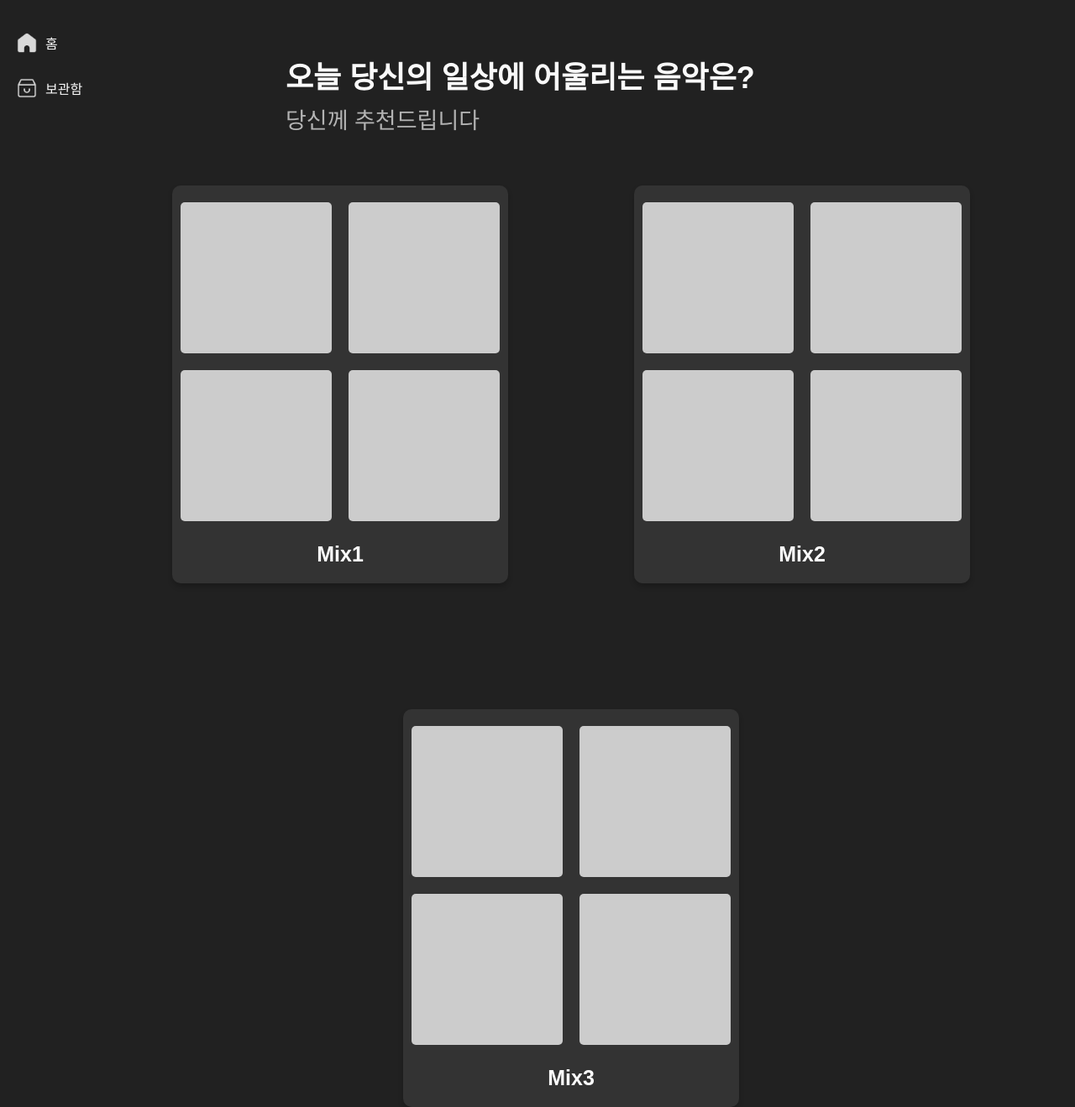
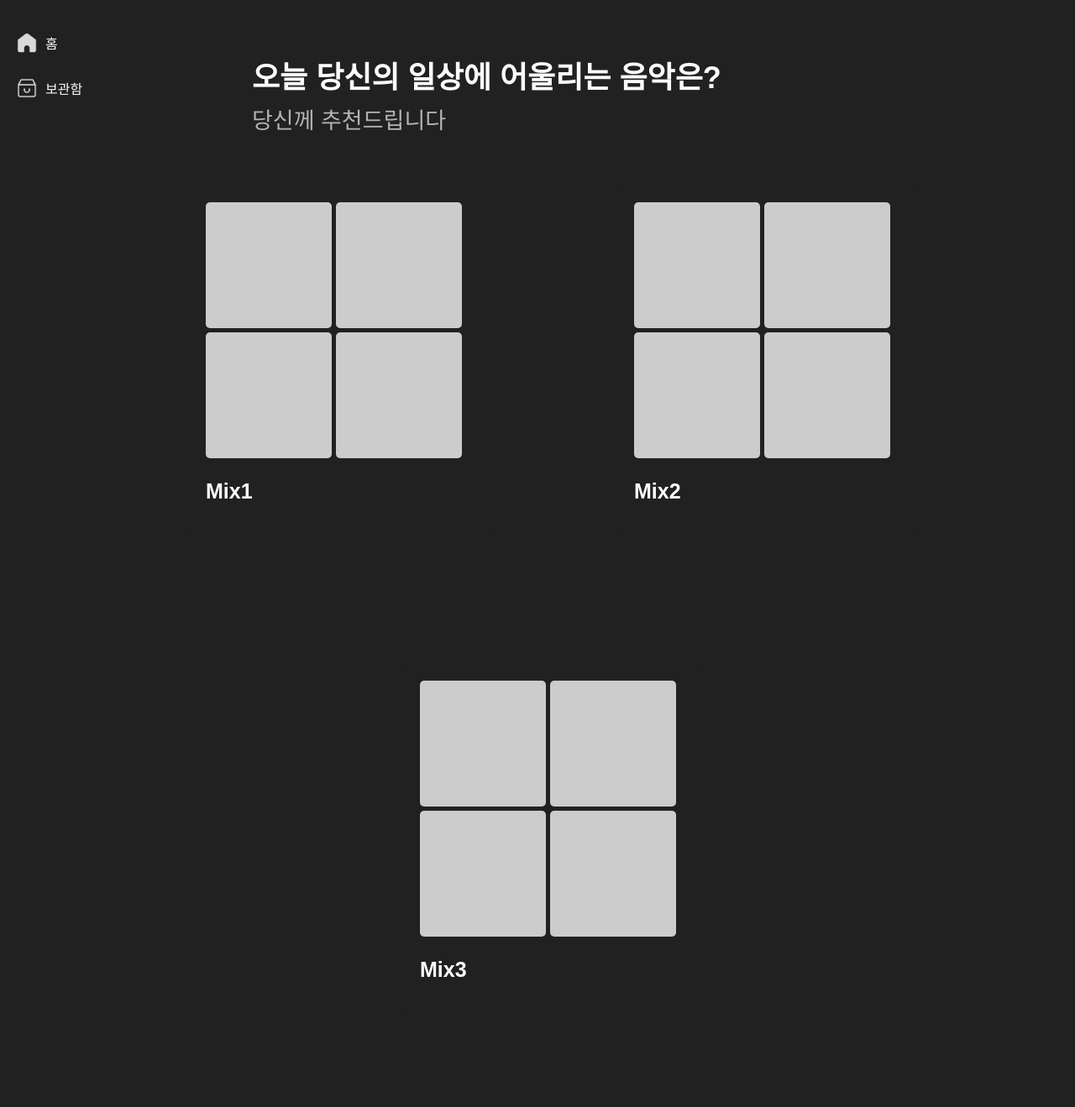
Before and after one commit to sjongwook/song_project, a FastAPI app: template templates/main_home_pli.html in a window 1280 px wide. Shown: the part 51-1370 px from the top of the page at 84% size. After the commit the page ends 1215 px from the top, so only its background shows below. Run offline with FastAPI, Linux system fonts and the light colour scheme; the template is opened without the code that fills it, so the values that code supplies are empty.

Commit message:
Update main_home_pli.css

```diff
--- a/static/main_home_pli.css
+++ b/static/main_home_pli.css
@@ -105,7 +105,7 @@ nav ul li a.active {
     flex: 1; /* 콘텐츠 영역이 남은 공간을 차지 */
     padding: 40px; /* 내부 여백 */
     margin-top: 50px;
-    margin-left: 300px; /* 사이드바 너비만큼 여백 */
+    margin-left: 260px; /* 사이드바 너비만큼 여백 */
     height: calc(100vh - 60px); /* 헤더를 제외한 화면 높이 */
 }
 
@@ -132,29 +132,29 @@ nav ul li a.active {
 
 /* 믹스 박스 설정 */
 .mix {
-    width: 360px; /* 고정 너비 */
-    min-height: 420px; /* 고정 높이 */
+    width: 320px; /* 고정 너비 */
+    min-height: 380px; /* 고정 높이 */
     text-align: center; /* 텍스트 중앙 정렬 */
-    background-color: #333; /* 박스 배경색 */
+    background-color: #212121; /* 박스 배경색 */
     padding: 20px;
     border-radius: 10px; /* 둥근 모서리 */
-    box-shadow: 0 4px 6px rgba(0, 0, 0, 0.2); /* 그림자 효과 */
+    box-shadow: none; /* 그림자 효과 */
     display: flex; /* 플렉스 레이아웃 */
     flex-direction: column; /* 위에서 아래로 배치 */
-    align-items: center; /* 내부 항목 가로 중앙 정렬 */
+    align-items: left; /* 내부 항목 가로 중앙 정렬 */
 }
 
 .album-covers {
     display: grid;
-    grid-template-columns: repeat(2, 180px); /* 2열 그리드, 너비를 180px로 설정 */
-    grid-column-gap: 20px; /* 열 간격 20px */
-    grid-row-gap: 20px; /* 행 간격 20px */
+    grid-template-columns: repeat(2, 150px); /* 2열 그리드, 너비를 180px로 설정 */
+    grid-column-gap: 5px; /* 열 간격 20px */
+    grid-row-gap: 5px; /* 행 간격 20px */
     margin-bottom: 15px; /* 표지와 제목 간 간격 */
 }
 
 .cover {
-    width: 180px; /* 표지 너비 */
-    height: 180px; /* 표지 높이 */
+    width: 150px; /* 표지 너비 */
+    height: 150px; /* 표지 높이 */
     background-color: #ccc; /* 표지 배경색 */
     display: flex;
     align-items: center; /* 세로 중앙 정렬 */
@@ -170,4 +170,5 @@ nav ul li a.active {
     font-weight: bold;
     color: white;
     margin-top: 10px;
+    text-align: left; /* 텍스트 왼쪽 정렬 */
 }
```
